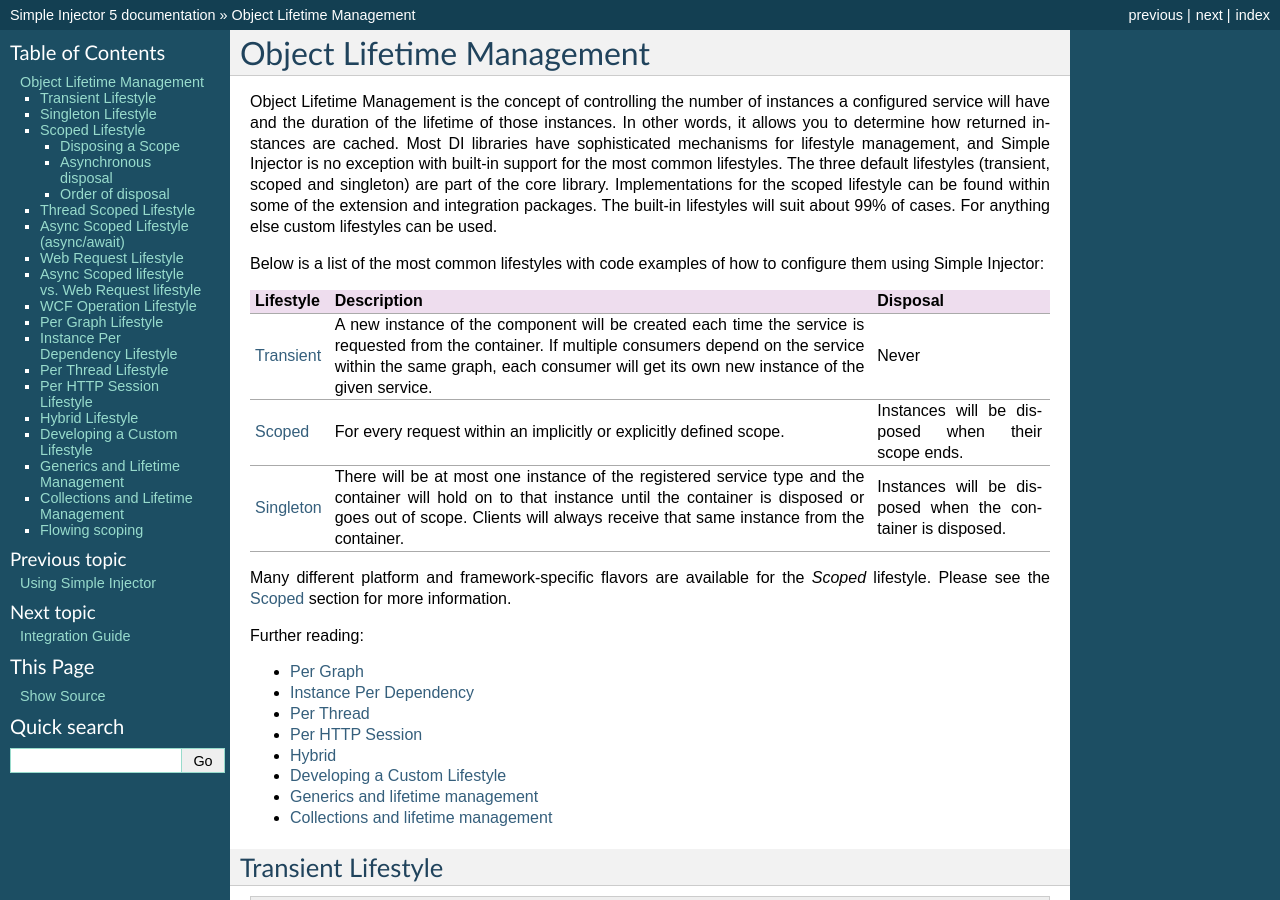
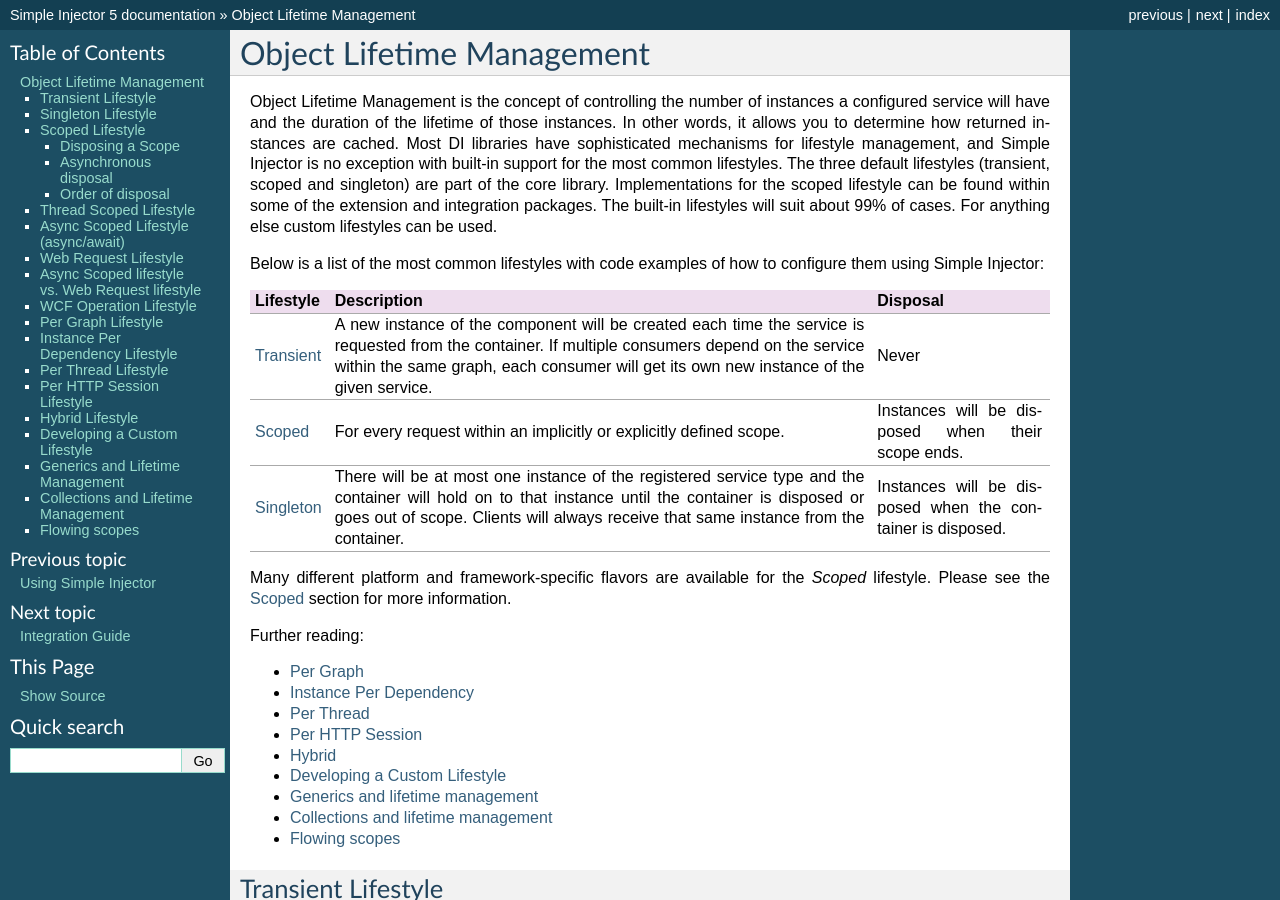
Before and after one commit to simpleinjector/Documentation, a Sphinx documentation site: the page built from source/lifetimes.rst, in a window 1280 px wide and 900 px high. Built offline with Sphinx 7.4.7, drawn with Linux system fonts in a browser that asks for light colours; some of the changed text lies outside the part shown.

Commit message:
Updated title and link.

```diff
--- a/source/lifetimes.rst
+++ b/source/lifetimes.rst
@@ -35,6 +35,7 @@ Further reading:
 * :ref:`Developing a Custom Lifestyle <CustomLifestyles>`
 * :ref:`Generics and lifetime management <Generics-and-lifetime-management>`
 * :ref:`Collections and lifetime management <Collections-and-lifetime-management>`
+* :ref:`Flowing scopes <flowing-scopes>`
 
 .. _Transient:
 
@@ -884,10 +885,10 @@ The previous example, however, is rather complicated and can be confusing to und
 
 This this last code snippet, rather than being injected with a stream of `IEventHandler<TEvent>` instances, the `Publisher<TEvent>` is injected with a stream of `DependencyMetadata<IEventHandler<TEvent>>` instances. `DependencyMetadata<T>` is Simple Injector v5's new construct, which allows to access the dependency's metadata and allow resolving an instance of that dependency. In this case, its **GetInstance** method is used to resolve an instance within its own **Scope**.
 
-.. _Flowing-scoping:
+.. _flowing-scopes:
 
-Flowing scoping
-===============
+Flowing scopes
+==============
 
 Simple Injector's default modus operandi is to store active scopes in ambient state. This is why, with Simple Injector, within the context of a scope you'd still resolve instances from the `Container`—not the `Scope`, as the following example demonstrates:
 
```
